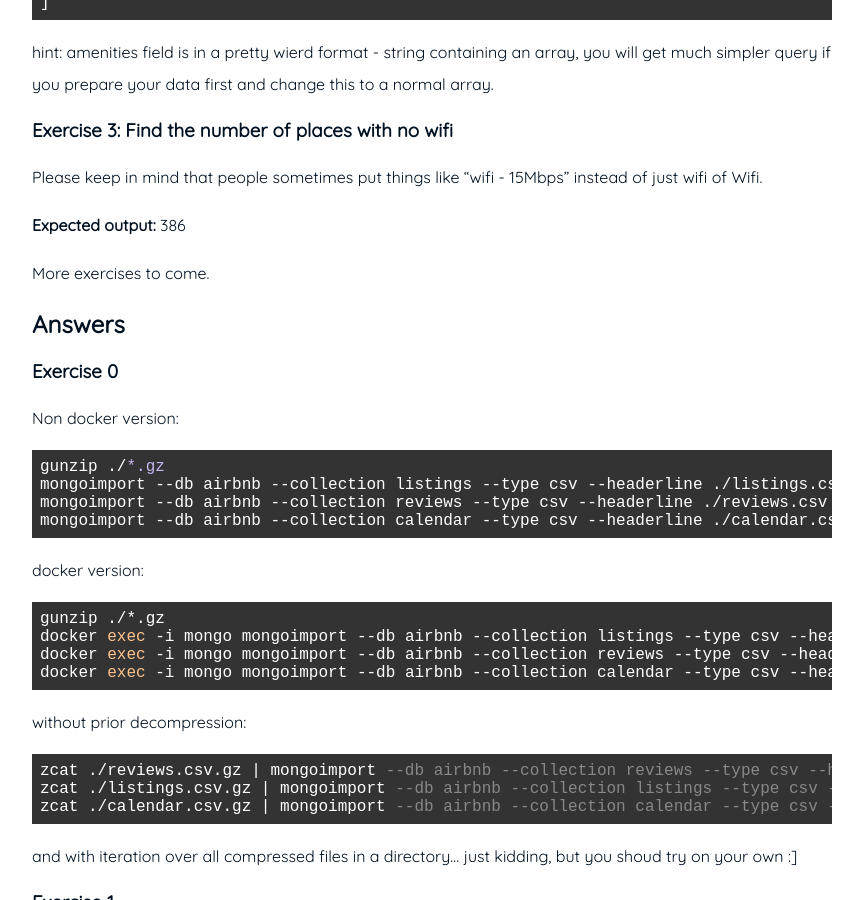
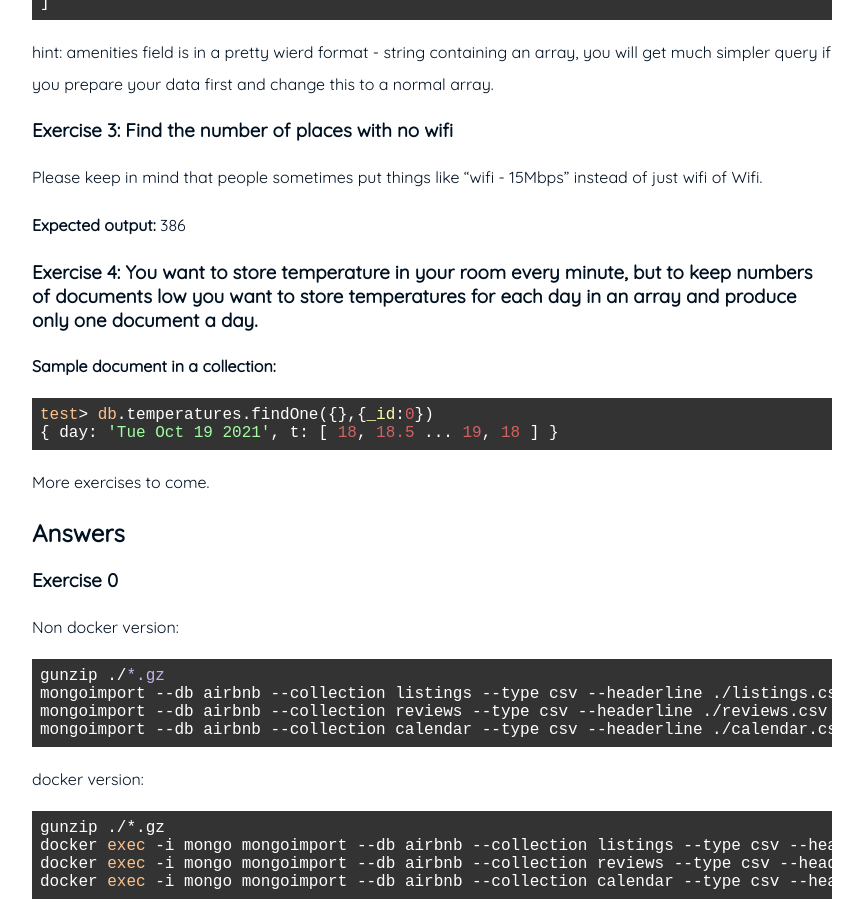
Before and after one commit to WojtekWaga/WojtekWaga.github.io, a Jekyll site: the page built from _posts/2021-10-17-exercises.md, in a window 1280 px wide and 900 px high, scrolled down 1617 px. Shown: the whole window, without its empty margins (208-1071 px from the left). Built offline with Jekyll 4.4.1, drawn with Linux system fonts in a browser that asks for light colours; comment, search, counter and statistics services are not loaded; some of the changed text lies outside the part shown.

````diff
--- a/_posts/2021-10-17-exercises.md
+++ b/_posts/2021-10-17-exercises.md
@@ -57,6 +57,14 @@
 
 **Expected output:**
 386
+
+### Exercise 4: You want to store temperature in your room every minute, but to keep numbers of documents low you want to store temperatures for each day in an array and produce only one document a day.
+
+**Sample document in a collection:**
+``` bash
+test> db.temperatures.findOne({},{_id:0})
+{ day: 'Tue Oct 19 2021', t: [ 18, 18.5 ... 19, 18 ] }
+```
 
 More exercises to come.
 
@@ -140,3 +148,8 @@
 ```bash
 db.listings.find({"amenities":{$not: /wifi/i}}).count()
 ```
+
+### Exercise 4
+```bash
+db.temperatures.updateOne({"day":ISODate().toDateString()}, {$push:{"t":42}}, {upsert:true})
+```
````
